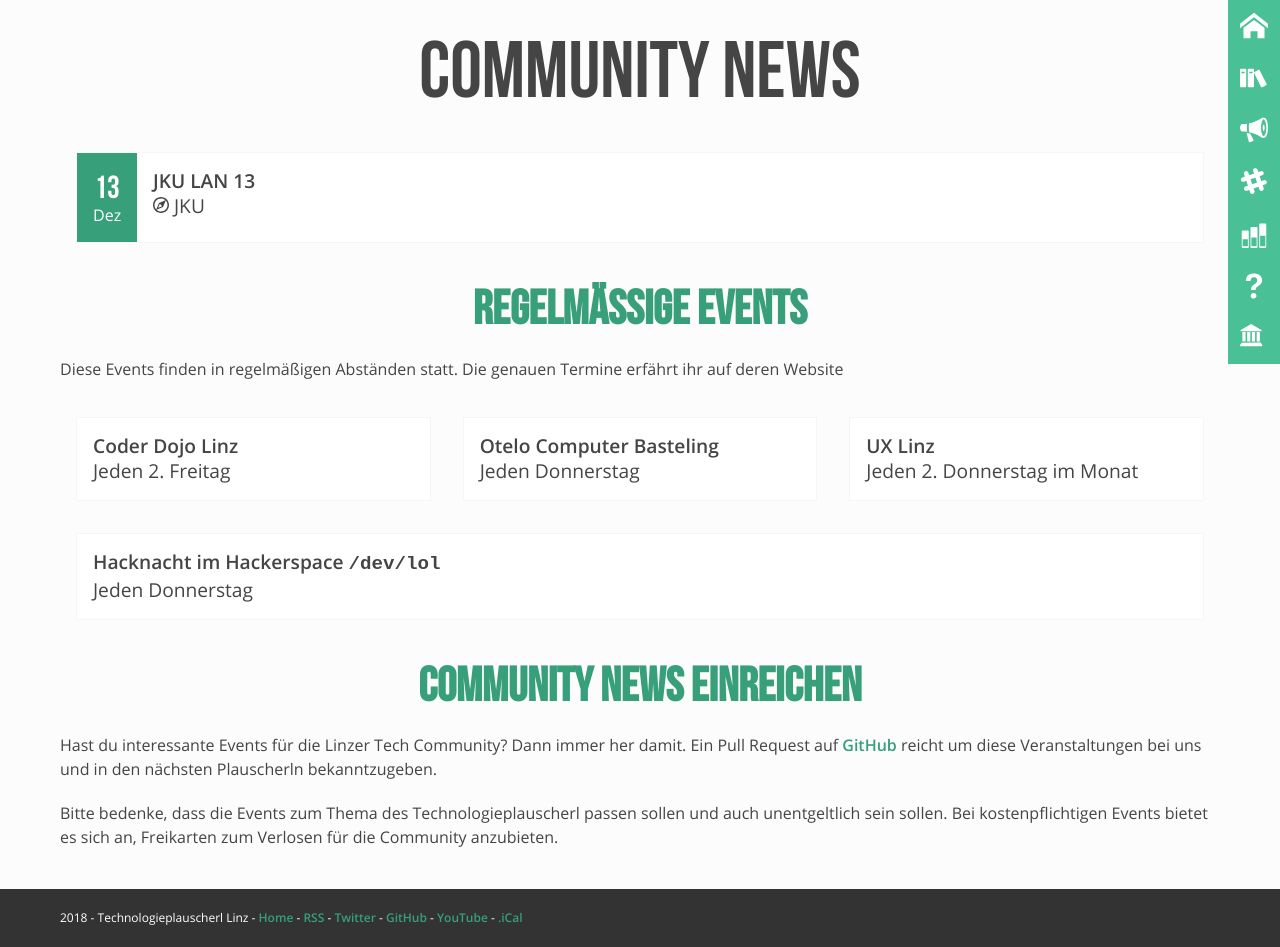
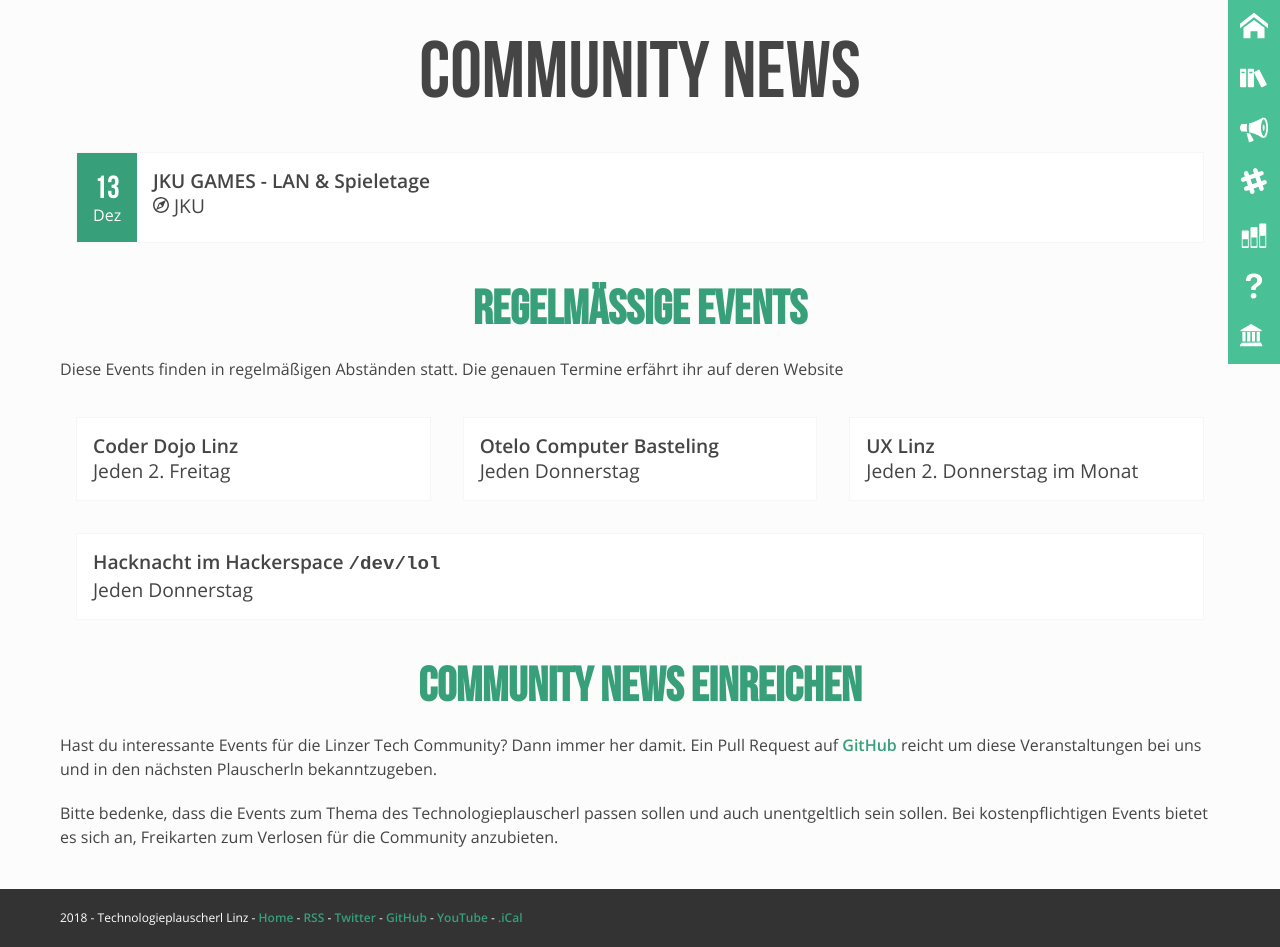
Before and after one commit to mericanAncer127/plauscherl, a Jekyll site: the page built from pages/community-news.html, in a window 1280 px wide. Built offline with Jekyll 4.4.1, drawn with Linux system fonts in a browser that asks for light colours.

Commit message:
updated JKU Games infos

```diff
--- a/_data/community.yml
+++ b/_data/community.yml
@@ -119,10 +119,10 @@
   name: "ÖH JKU - StV Informatik"
   events:
     -
-      name: "JKU LAN 13"
+      name: "JKU GAMES - LAN & Spieletage"
       location: JKU
       date: 2019-12-13
-      link: https://www.facebook.com/jkugames/
+      link: https://games.oeh.jku.at
     -
       name: "SIGFLAG Newbie CTF"
       location: JKU
```
